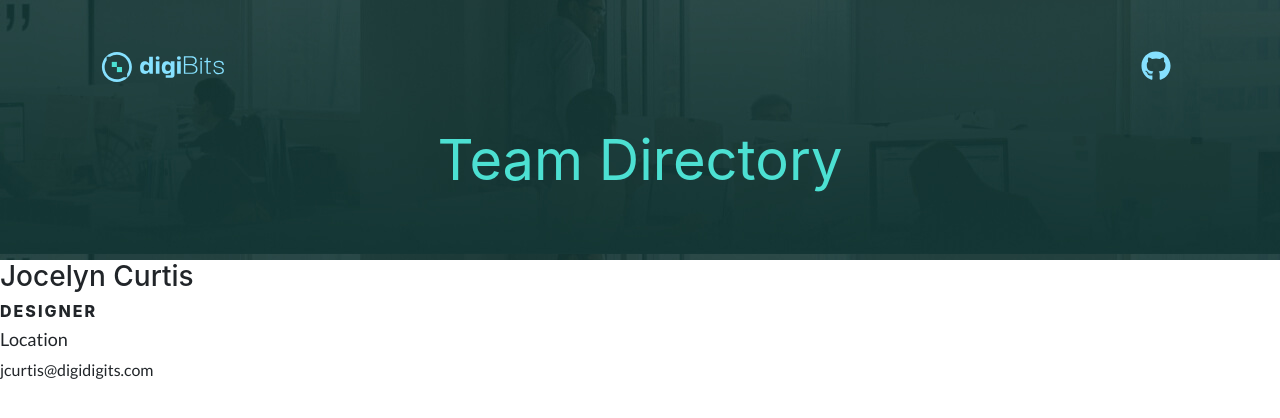
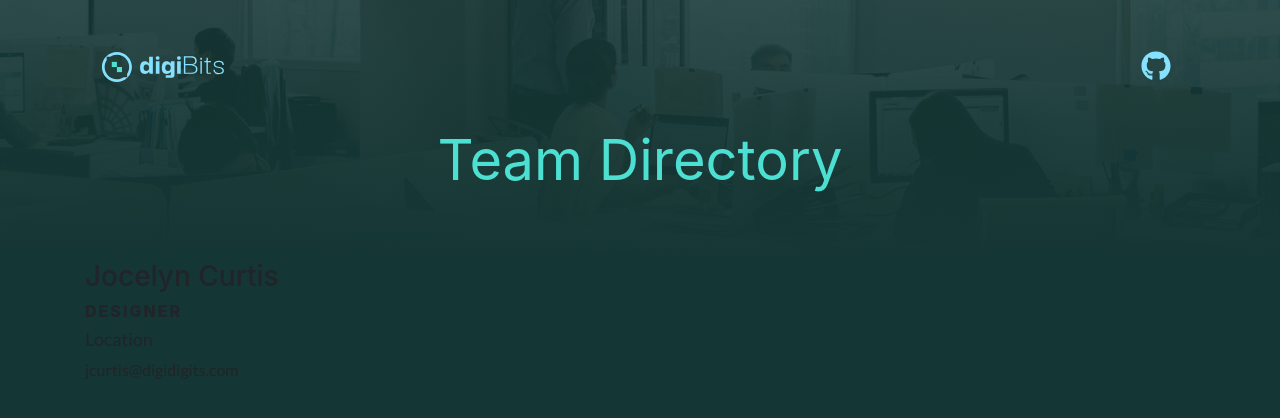
Before and after one commit to GedalyaKrycer/digibit-employee-directory, a React (Create React App) app in the folder my-app/: page / in a window 1280 px wide. Shown: the top 418 px of the page. Built offline with nearby package versions, Linux system fonts and the light colour scheme; a web font is replaced by a local one.

Commit message:
Added Main Component to wrap main content

```diff
--- a/my-app/src/App.js
+++ b/my-app/src/App.js
@@ -1,20 +1,19 @@
 import React from 'react';
 import Header from "./components/Header";
+import Main from "./components/Main";
 
 
 function App() {
   return (
     <>
       <Header />
+      <Main>
+        <h2>Jocelyn Curtis</h2>
+        <h3>Designer</h3>
+        <h4>Location</h4>
+        <p>jcurtis@digidigits.com</p>
+      </Main>
 
-
-
-
-
-      <h2>Jocelyn Curtis</h2>
-      <h3>Designer</h3>
-      <h4>Location</h4>
-      <p>jcurtis@digidigits.com</p>
 
 
     </>
--- a/my-app/src/components/Header/style.css
+++ b/my-app/src/components/Header/style.css
@@ -1,5 +1,7 @@
 .bg--image {
-   background-image: url("../../img/background-hero.jpg");
+   background:
+    linear-gradient(180deg, rgba(20, 54, 52, 0.88) 0%, #143634 100%),
+    url("../../img/background-hero.jpg");
    height: 260px;
    padding-top: 35px;
 }
--- /dev/null
+++ b/my-app/src/components/Main/index.js
@@ -0,0 +1,16 @@
+import React from 'react';
+import './style.css';
+import Container from 'react-bootstrap/Container';
+
+function Main(props) {
+    return (
+        <main className="wrapper bg-color">
+            <Container>
+                {props.children}
+            </Container>
+        </main>
+    )
+}
+
+
+export default Main;
--- /dev/null
+++ b/my-app/src/components/Main/style.css
@@ -0,0 +1,6 @@
+.wrapper {
+    height: 100vh;
+    display: flex;
+    flex-direction: column;
+    overflow: auto;
+  }
```
Also changed, not shown: my-app/src/img/background-hero.jpg.
